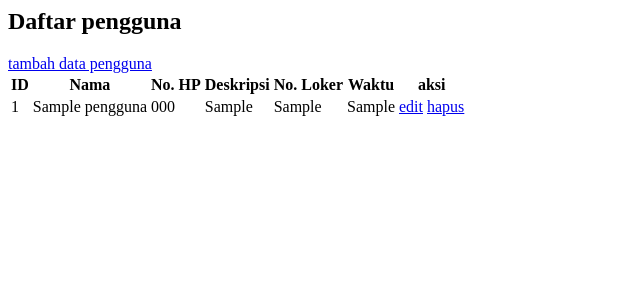
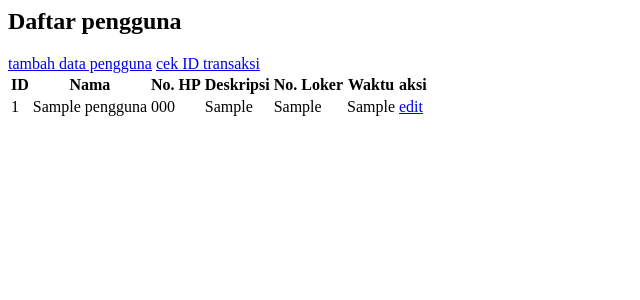
Before and after one commit to webLanjutA2-2014/quiz3.1, a PHP site: page /tabel_pengguna.php in a window 1280 px wide. Shown: the top 300 px of the page, without its empty margins (0-640 px from the left). Run offline with PHP 8.4, Linux system fonts and the light colour scheme; tables that the repository leaves empty or names only in its code hold one stand-in row (values such as "Sample post").

Commit message:
tambah cek id transaksi

```diff
--- a/Penitipan/tabel_pengguna.php
+++ b/Penitipan/tabel_pengguna.php
@@ -27,6 +27,7 @@
 		echo "<h2> Daftar pengguna</h2>";
 		?>
 			<a href="tambah.php">tambah data pengguna</a>
+			<a href="cek.php">cek ID transaksi</a>
 			<table>
 			<tr><th>ID</th>
 			<th>Nama</th>
@@ -49,8 +50,8 @@
 		echo "<td>".$row['no_loker']."</td>";
 		echo "<td>".$row['waktu']."</td>";
 
-		echo "<td><a href=\"edit2.php?&id=".$row['id']."\">edit</a></td>";
-		echo "<td><a href=\"hapus2.php?&id=".$row['id']."\"onclick=\"alert('anda akan menghapus barang!')\">hapus</a></td>";
+		echo "<td><a href=\"kembali.php?&id=".$row['id']."\">edit</a></td>";
+
 		echo "</tr>";
 		$i++;
 		}
```
